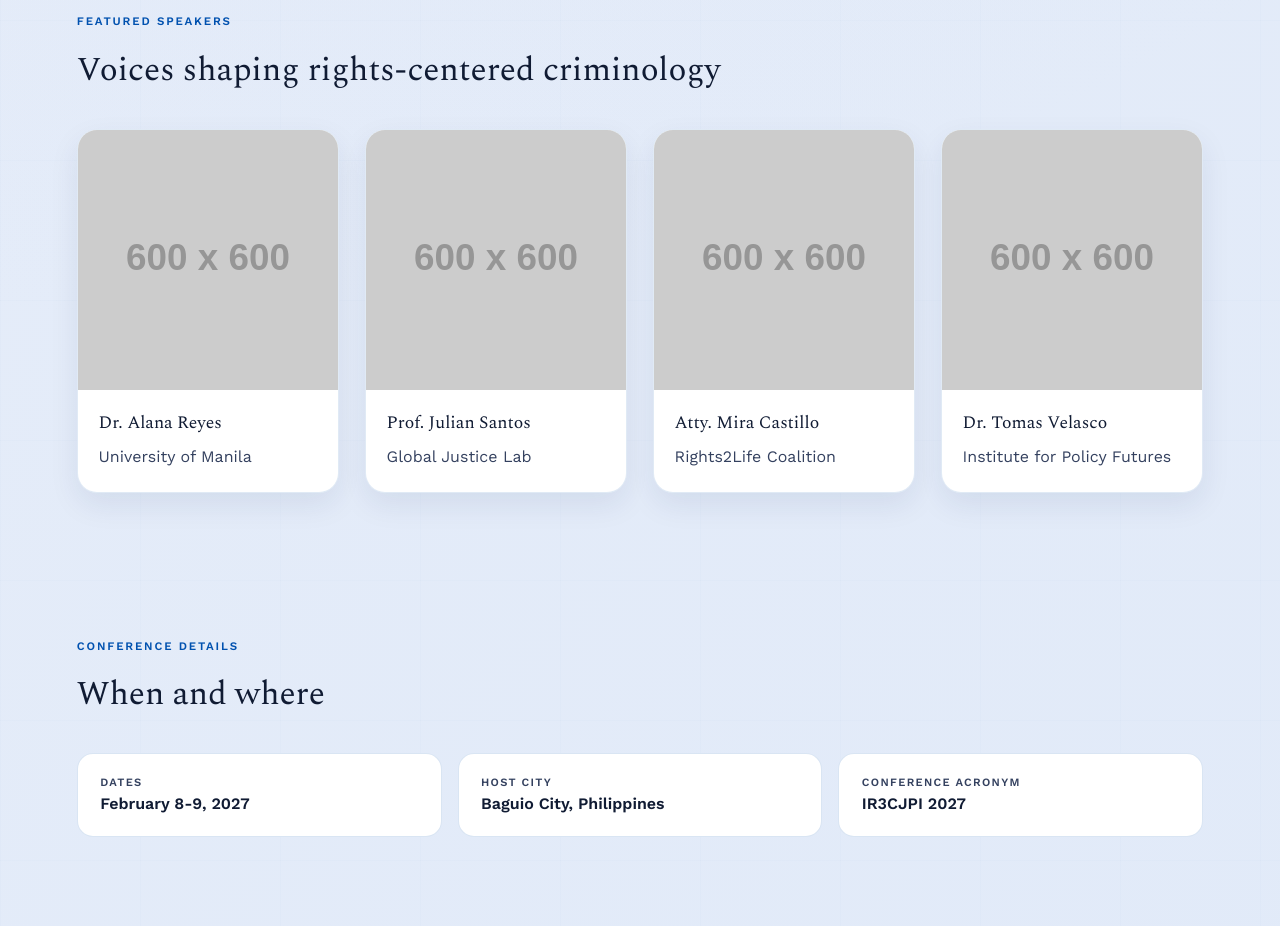
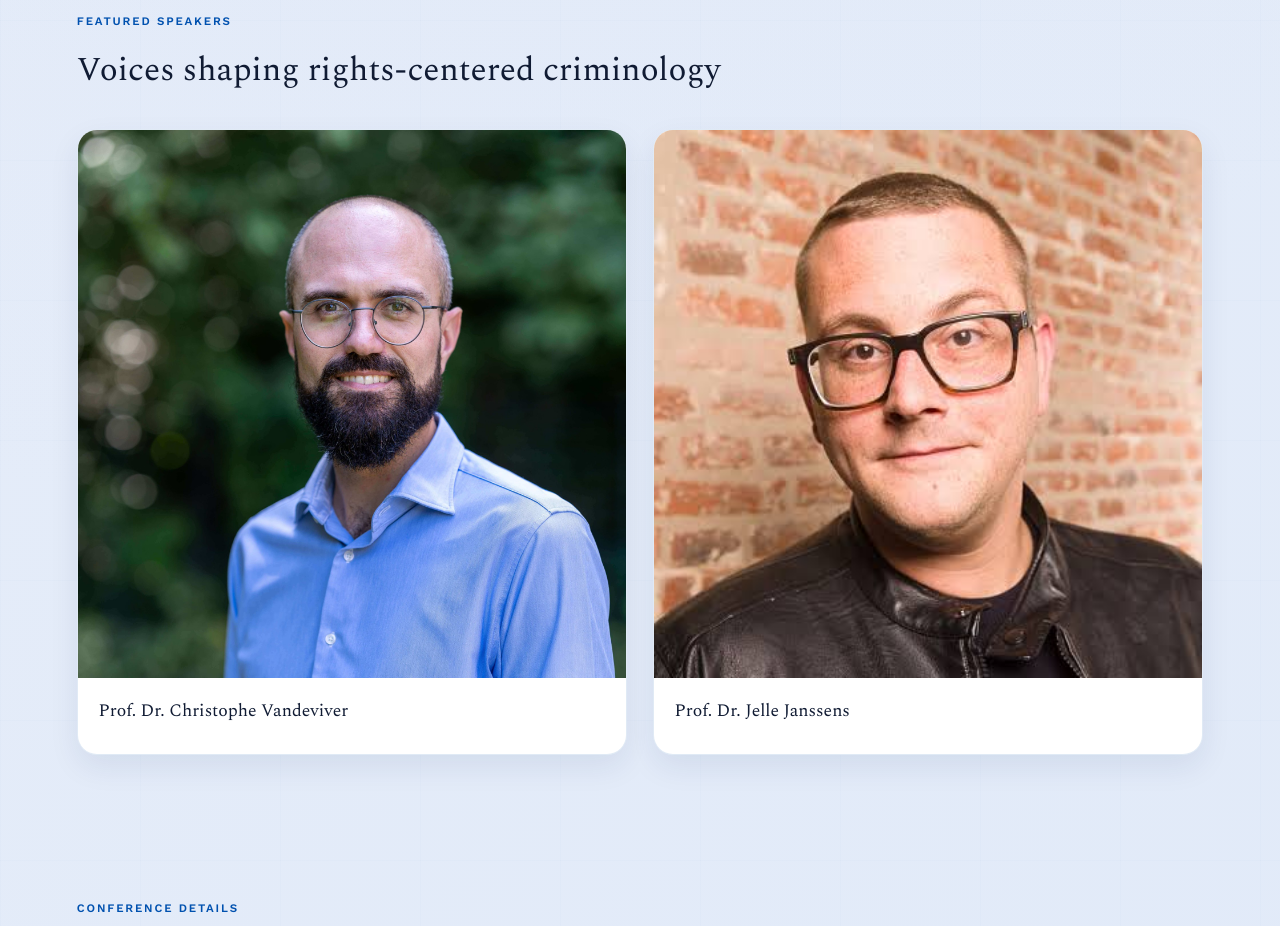
Before and after one commit to nervachan/IRCCJPI-2027, a Vue app: page / in a window 1280 px wide. Shown: the part 2780-3706 px from the top of the page. Built offline with nearby package versions, Linux system fonts and the light colour scheme.

Commit message:
updates to full paper and speaker images

```diff
--- a/src/pages/Home.vue
+++ b/src/pages/Home.vue
@@ -158,75 +158,34 @@
           <article class="speaker-card" tabindex="0">
             <div class="speaker-media">
               <img
-                src="https://placehold.co/600x600/png?text=Speaker+Photo"
-                alt="Dr. Alana Reyes"
+                src="/public/c_vandeviewer.jpg"
+                alt="Prof. Dr. Christophe Vandeviver"
                 loading="lazy"
               />
               <div class="speaker-overlay">
-                <p class="speaker-qualification">
-                  PhD, Criminology · Justice Systems Researcher
-                </p>
+
               </div>
             </div>
             <div class="speaker-meta">
-              <h3>Dr. Alana Reyes</h3>
-              <p>University of Manila</p>
+              <h3>Prof. Dr. Christophe Vandeviver</h3>
             </div>
           </article>
           <article class="speaker-card" tabindex="0">
             <div class="speaker-media">
               <img
-                src="https://placehold.co/600x600/png?text=Speaker+Photo"
-                alt="Prof. Julian Santos"
+                src="/public/d_janssens.jpg"
+                alt="Prof. Dr. Jelle Janssens"
                 loading="lazy"
               />
               <div class="speaker-overlay">
-                <p class="speaker-qualification">
-                  LLM, Human Rights · Policy Innovation Lead
-                </p>
+
               </div>
             </div>
             <div class="speaker-meta">
-              <h3>Prof. Julian Santos</h3>
-              <p>Global Justice Lab</p>
+              <h3>Prof. Dr. Jelle Janssens</h3>
             </div>
           </article>
-          <article class="speaker-card" tabindex="0">
-            <div class="speaker-media">
-              <img
-                src="https://placehold.co/600x600/png?text=Speaker+Photo"
-                alt="Atty. Mira Castillo"
-                loading="lazy"
-              />
-              <div class="speaker-overlay">
-                <p class="speaker-qualification">
-                  JD, Human Rights Law · Regional Justice Advocate
-                </p>
-              </div>
-            </div>
-            <div class="speaker-meta">
-              <h3>Atty. Mira Castillo</h3>
-              <p>Rights2Life Coalition</p>
-            </div>
-          </article>
-          <article class="speaker-card" tabindex="0">
-            <div class="speaker-media">
-              <img
-                src="https://placehold.co/600x600/png?text=Speaker+Photo"
-                alt="Dr. Tomas Velasco"
-                loading="lazy"
-              />
-              <div class="speaker-overlay">
-                <p class="speaker-qualification">
-                  PhD, Digital Justice · Cybercrime Policy Fellow
-                </p>
-              </div>
-            </div>
-            <div class="speaker-meta">
-              <h3>Dr. Tomas Velasco</h3>
-              <p>Institute for Policy Futures</p>
-            </div>
-          </article>
+
         </div>
       </section>
 
--- a/src/pages/SubmitEntries.vue
+++ b/src/pages/SubmitEntries.vue
@@ -12,10 +12,10 @@ const openForm = () => {
   <div class="page submission">
     <header class="submission__hero">
       <div>
-        <p class="eyebrow">Call for Abstracts</p>
+        <p class="eyebrow">Call for Full Papers</p>
         <h1>Submit Entries</h1>
         <p class="submission__lead">
-          Abstract submissions for IR3CJPI 2027 will open soon. This page will host the official
+          Full paper submissions for IR3CJPI 2027 will open soon. This page will host the official
           portal and submission resources once the window is announced.
         </p>
         <div class="submission__actions">
@@ -27,15 +27,19 @@ const openForm = () => {
         <ul class="submission__timeline">
           <li>
             <span>Opening announcement</span>
-            <strong>To be announced</strong>
+            <strong>June 29, 2026</strong>
           </li>
           <li>
-            <span>Abstract window</span>
-            <strong>To be announced</strong>
+            <span>Full paper window</span>
+            <strong>June 29 - September 25, 2026</strong>
           </li>
           <li>
             <span>Notification of acceptance</span>
-            <strong>To be announced</strong>
+            <strong>First week of November 2026</strong>
+          </li>
+          <li>
+            <span>End of Registration</span>
+            <strong>January 2027</strong>
           </li>
         </ul>
       </div>
@@ -307,7 +311,7 @@ const openForm = () => {
               <div class="submission__cta-copy">
                 <h3>Submission portal</h3>
                 <p>
-                  Ready to submit your abstract or poster? Click the button to open the
+                  Ready to submit your full paper? Click the button to open the
                   submission form and upload your file. Accepted formats: PDF
                 </p>
               </div>
```
Also changed, not shown: public/c_vandeviewer.jpg (added), public/d_janssens.jpg (added).
